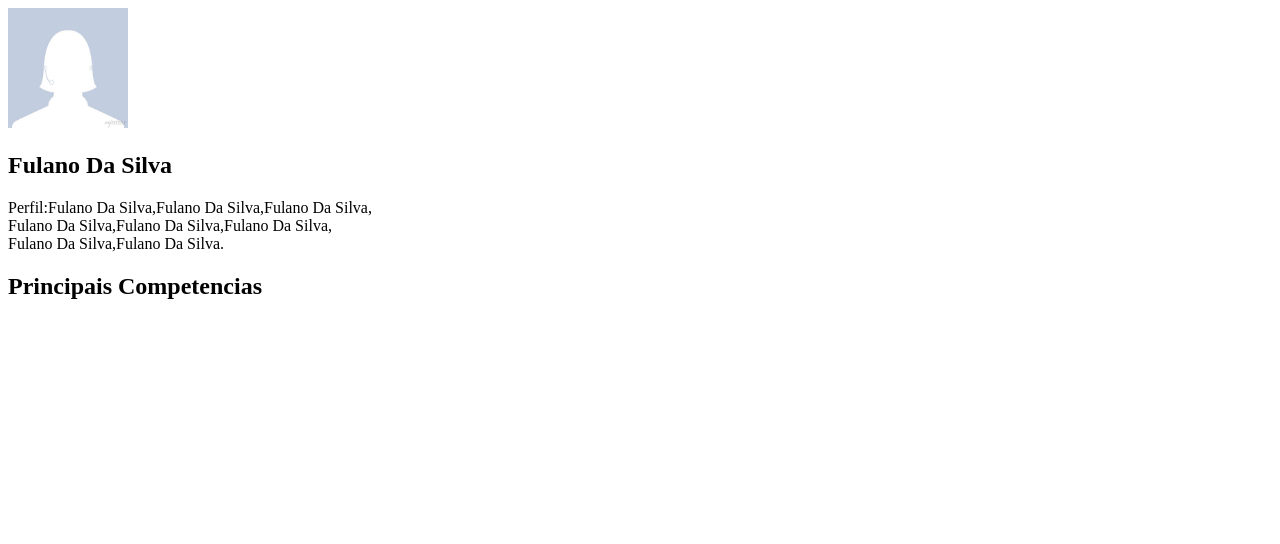
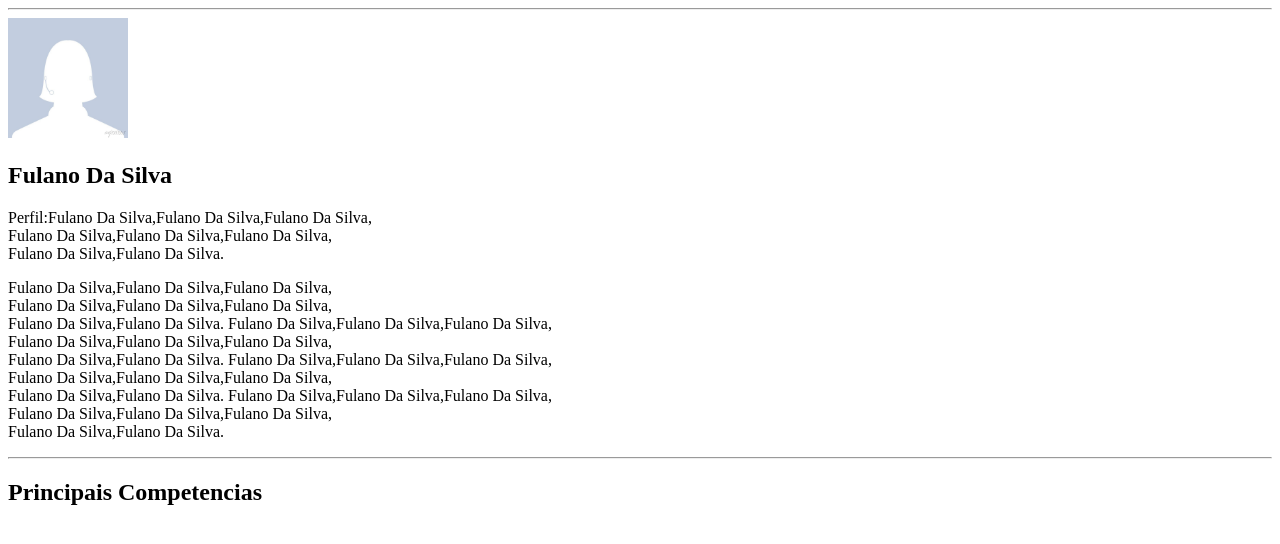
Before and after one commit to eloysepaes/curriculo_fulanotal, a plain HTML site: page index.html in a window 1280 px wide. Drawn offline with Linux system fonts and the light colour scheme.

Commit message:
2versão

```diff
--- a/index.html
+++ b/index.html
@@ -1,9 +1,11 @@
 <!DOCTYPE html>
 <html>
     <head>
-        <title>Curriculo fulano</title>
+        <title>Currículo fulano</title>
+        <meta charset="utf-8">
     </head>
     <body>
+        <hr>
         <img src="/imagens/eloyseinf.png"
          alt="Foto Fulano"
         width="120" height="120"
@@ -11,6 +13,11 @@
         <h2>Fulano Da Silva</h2>
         <p>Perfil:Fulano Da Silva,Fulano Da Silva,Fulano Da Silva,<br>Fulano Da Silva,Fulano Da Silva,Fulano Da Silva,<br>Fulano Da Silva,Fulano Da Silva.
         </p>
+        <p>Fulano Da Silva,Fulano Da Silva,Fulano Da Silva,<br>Fulano Da Silva,Fulano Da Silva,Fulano Da Silva,<br>Fulano Da Silva,Fulano Da Silva.
+            Fulano Da Silva,Fulano Da Silva,Fulano Da Silva,<br>Fulano Da Silva,Fulano Da Silva,Fulano Da Silva,<br>Fulano Da Silva,Fulano Da Silva.
+            Fulano Da Silva,Fulano Da Silva,Fulano Da Silva,<br>Fulano Da Silva,Fulano Da Silva,Fulano Da Silva,<br>Fulano Da Silva,Fulano Da Silva.
+            Fulano Da Silva,Fulano Da Silva,Fulano Da Silva,<br>Fulano Da Silva,Fulano Da Silva,Fulano Da Silva,<br>Fulano Da Silva,Fulano Da Silva.</p>
+        <hr>
         <h2>Principais Competencias</h2>
 
     </body>
```
